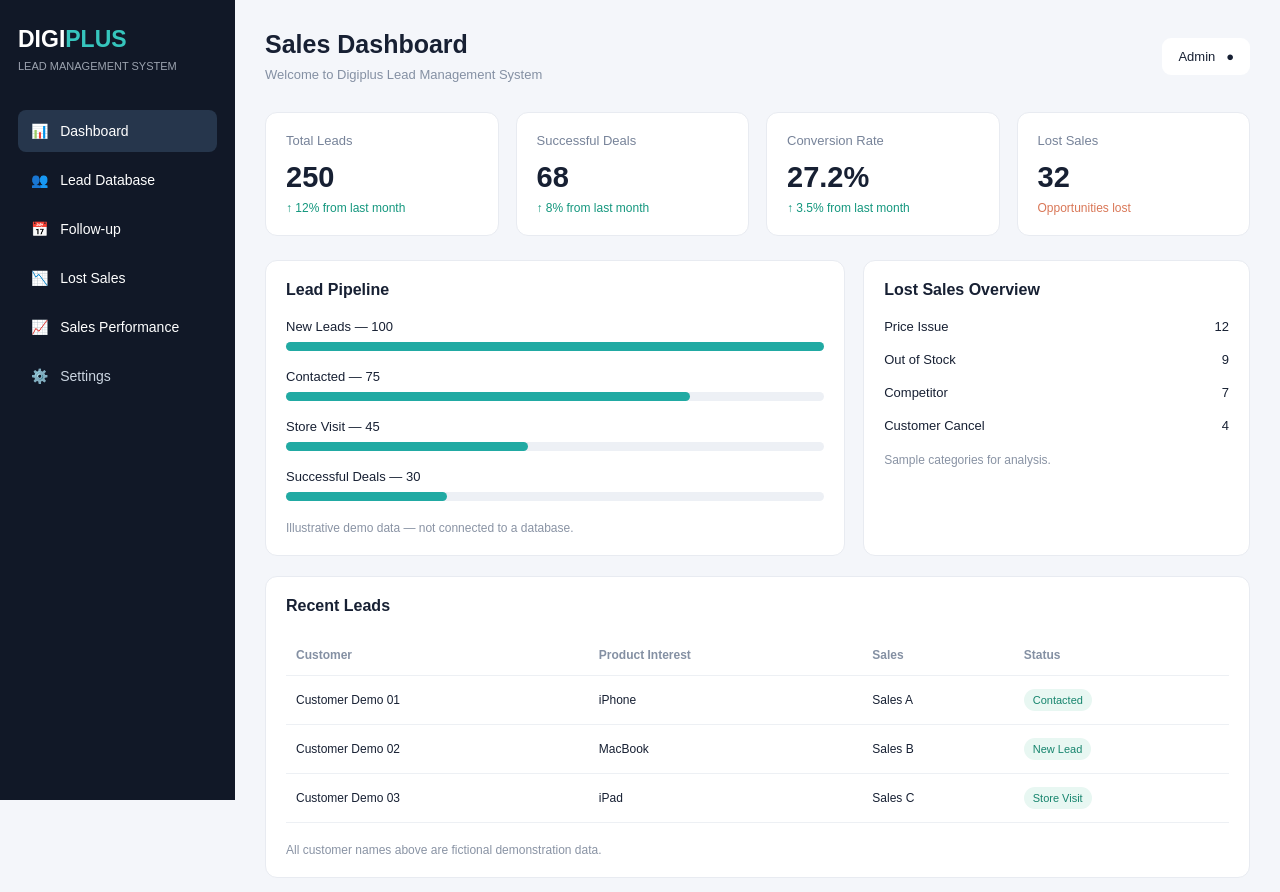
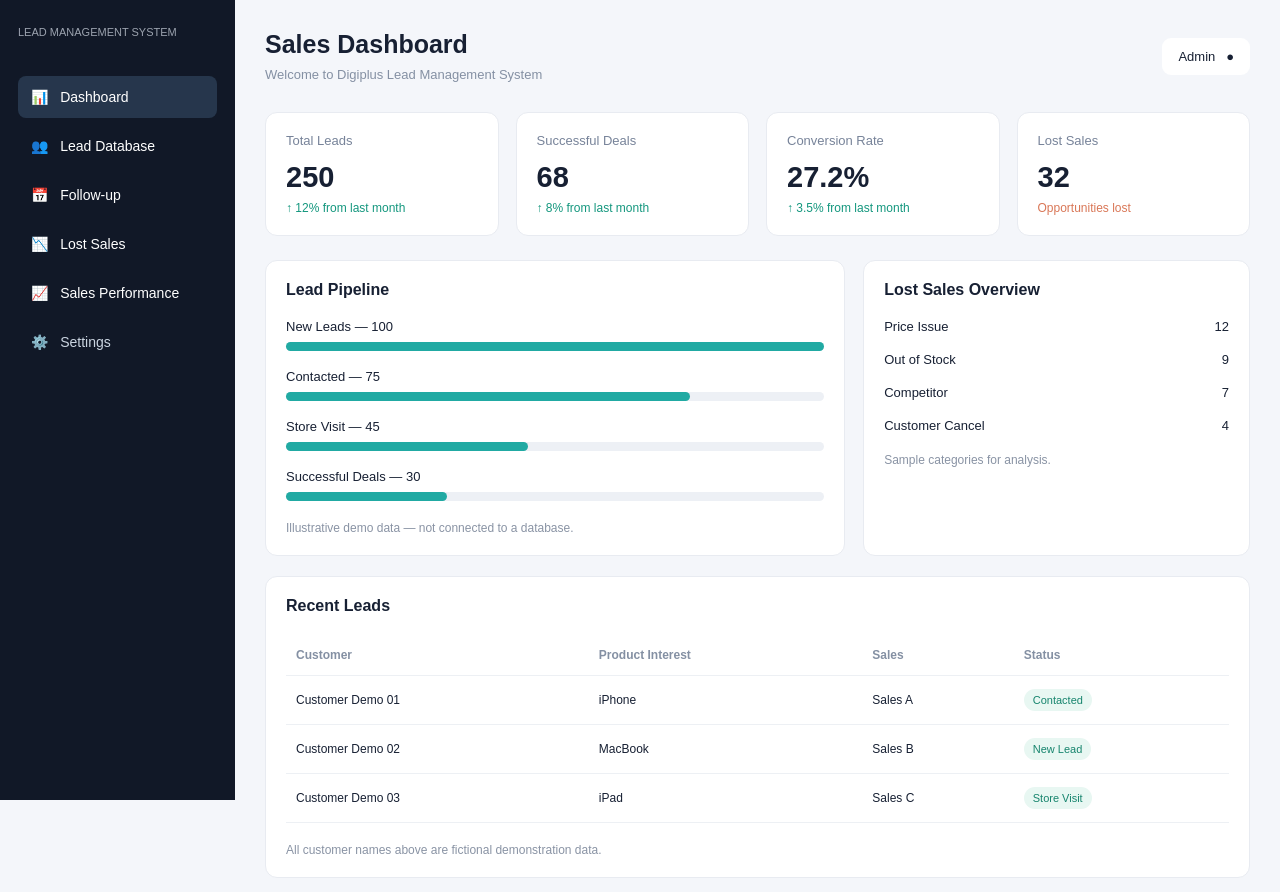
Before and after one commit to alfiriansyah/Sales-lead-management, a plain HTML site: page index.html in a window 1280 px wide. Drawn offline with Linux system fonts and the light colour scheme.

Commit message:
Update index.html

```diff
--- a/index.html
+++ b/index.html
@@ -134,7 +134,6 @@ a.menu:hover {
 <body>
 
 <aside class="sidebar">
-  <div class="brand">DIGI<span>PLUS</span></div>
   <div class="subtitle">LEAD MANAGEMENT SYSTEM</div>
 <a class="menu active" href="index.html">📊 &nbsp; Dashboard</a>
 <a class="menu" href="leads.html">👥 &nbsp; Lead Database</a>
```
